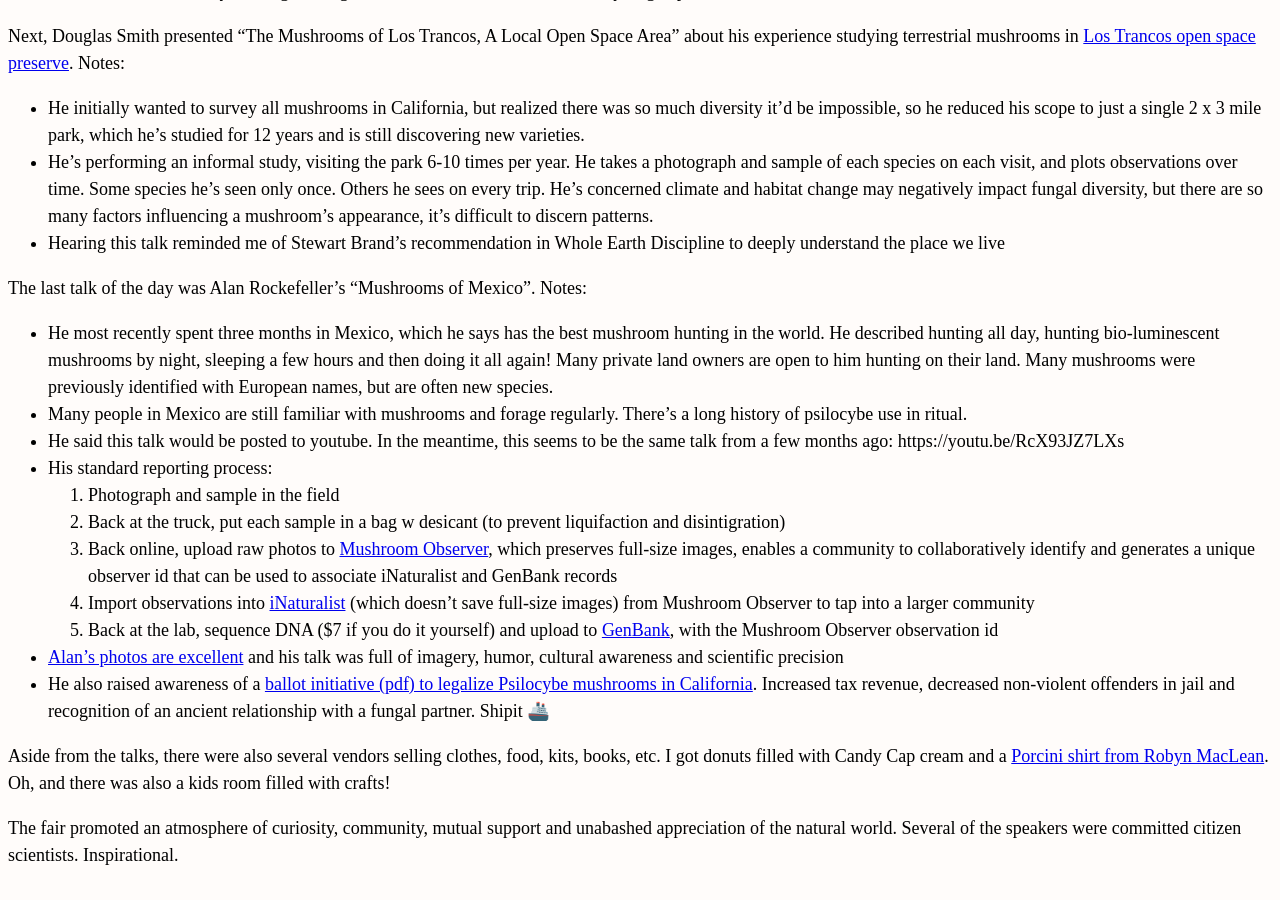
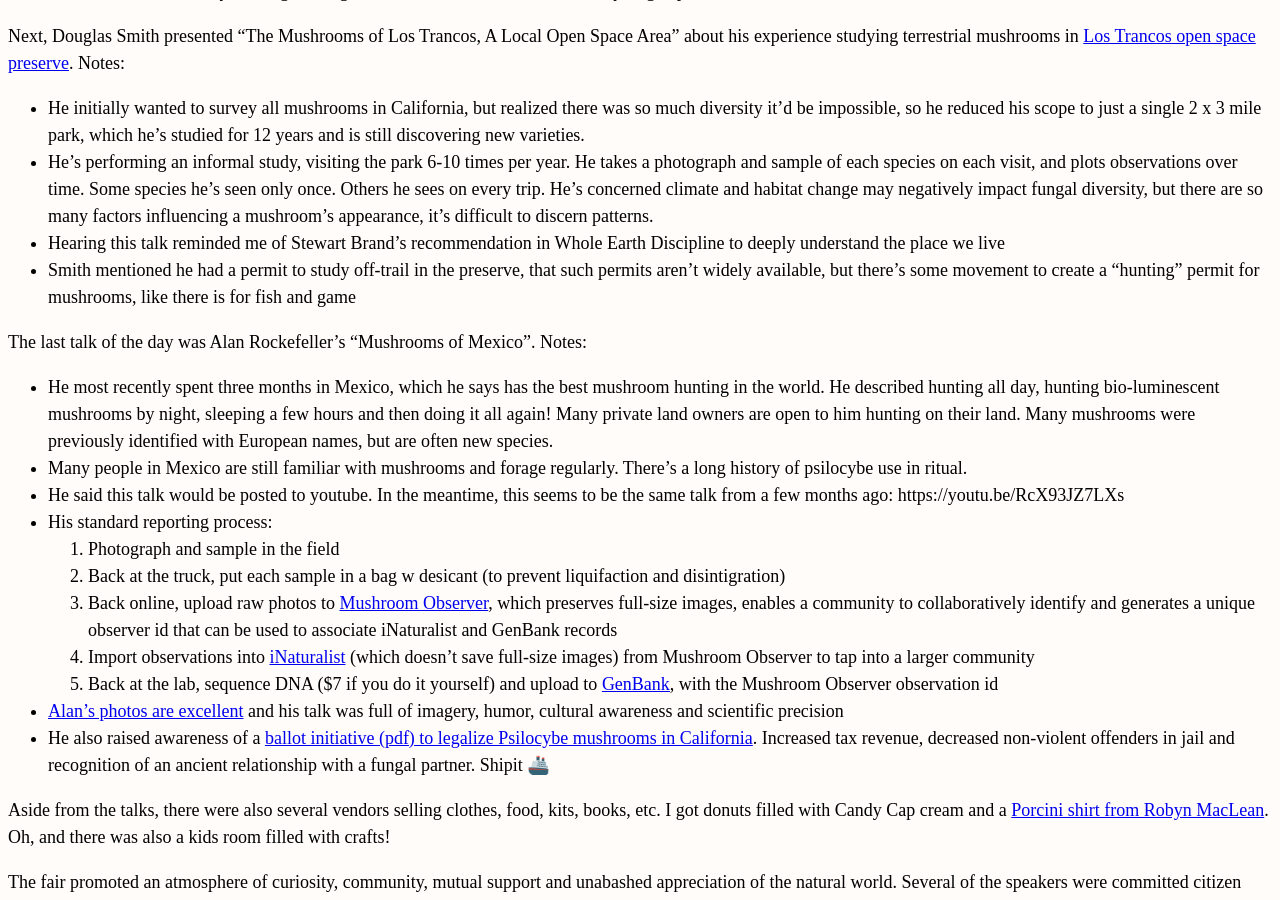
Before and after one commit to erikeldridge/erikeldridge.github.com, a Jekyll site: the page built from _posts/2018-01-15-santa-cruz-fungus-fair-2018.md, in a window 1280 px wide and 900 px high, scrolled down 1035 px. Built offline with Jekyll 4.4.1, drawn with Linux system fonts in a browser that asks for light colours; nearby versions of some CDN libraries; some of the changed lines change nothing that is shown.

Commit message:
Update from Forestry.io - 2018-01-15-santa-cruz-fungus-fair-2018.md

```diff
--- a/_posts/2018-01-15-santa-cruz-fungus-fair-2018.md
+++ b/_posts/2018-01-15-santa-cruz-fungus-fair-2018.md
@@ -1,7 +1,7 @@
 ---
 title: "Santa Cruz Fungus Fair 2018 \U0001F344"
 layout: post
-date: 2018-01-15 14:53:42 -0800
+date: 2018-01-15 19:25:24 -0800
 tags:
 - mushroom
 - fungus
@@ -50,6 +50,7 @@ Next, Douglas Smith presented "The Mushrooms of Los Trancos, A Local Open Space
 * He initially wanted to survey all mushrooms in California, but realized there was so much diversity it'd be impossible, so he reduced his scope to just a single 2 x 3 mile park, which he's studied for 12 years and is still discovering new varieties.
 * He's performing an informal study, visiting the park 6-10 times per year. He takes a photograph and sample of each species on each visit, and plots observations over time. Some species he's seen only once. Others he sees on every trip. He's concerned climate and habitat change may negatively impact fungal diversity, but there are so many factors influencing a mushroom's appearance, it's difficult to discern patterns.
 * Hearing this talk reminded me of Stewart Brand's recommendation in Whole Earth Discipline to deeply understand the place we live
+* Smith mentioned he had a permit to study off-trail in the preserve, that such permits aren't widely available, but there's some movement to create a "hunting" permit for mushrooms, like there is for fish and game
 
 The last talk of the day was Alan Rockefeller's "Mushrooms of Mexico". Notes:
 
```
